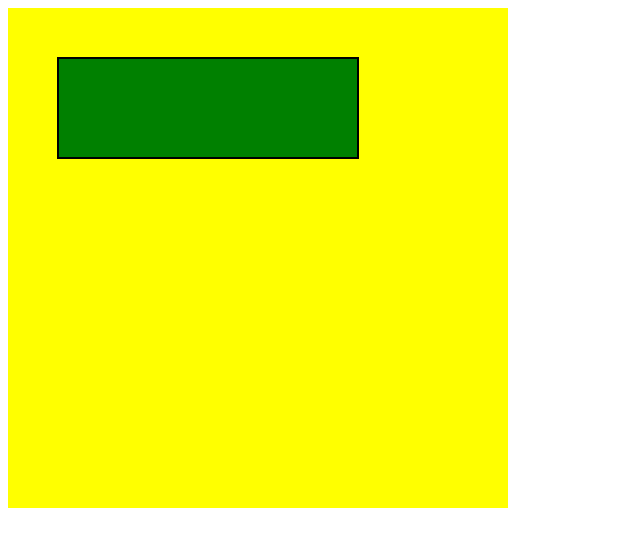
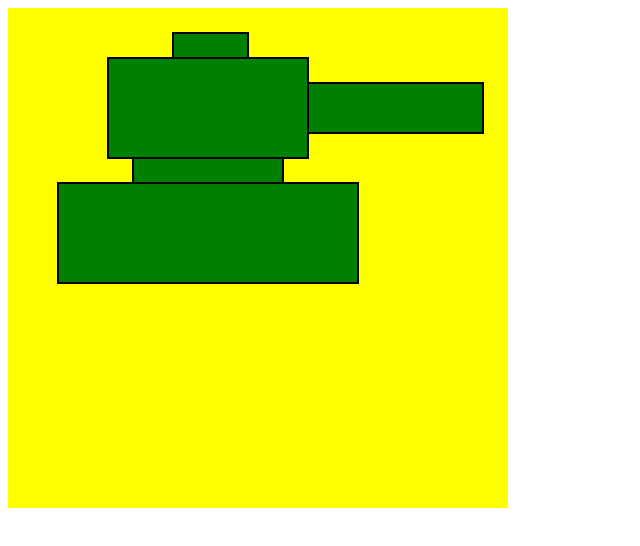
Before and after one commit to jocequipjoaniker/joc-joan-iker, a plain HTML site: page resources/logo.html in a window 1280 px wide. Shown: the whole page, without its empty margins (0-640 px from the left). Drawn offline with Linux system fonts and the light colour scheme.

Commit message:
Update logo.html

```diff
--- a/resources/logo.html
+++ b/resources/logo.html
@@ -5,7 +5,11 @@
   </head>
   <body>
     <svg width="500" height="500" style="background-color: yellow;">
-      <rect x="50" y="50" width="300" height="100" fill="green" stroke="black" stroke-width="2" />
+      <rect x="100" y="50" width="200" height="100" fill="green" stroke="black" stroke-width="2" /> <!--Part de dalt del tank-->
+      <rect x="300" y="75" width="175" height="50" fill="green" stroke="black" stroke-width="2" /> <!--Canyó tank-->
+      <rect x="165" y="25" width="75" height="25" fill="green" stroke="black" stroke-width="2" /> <!--Part petita de dalt del tank-->
+      <rect x="50" y="175" width="300" height="100" fill="green" stroke="black" stroke-width="2" /><!--Part de baix del tank-->
+      <rect x="125" y="150" width="150" height="25" fill="green" stroke="black" stroke-width="2" /> <!--Part petita de dalt del tank-->
     </svg>
   </body>
 </html>
```
